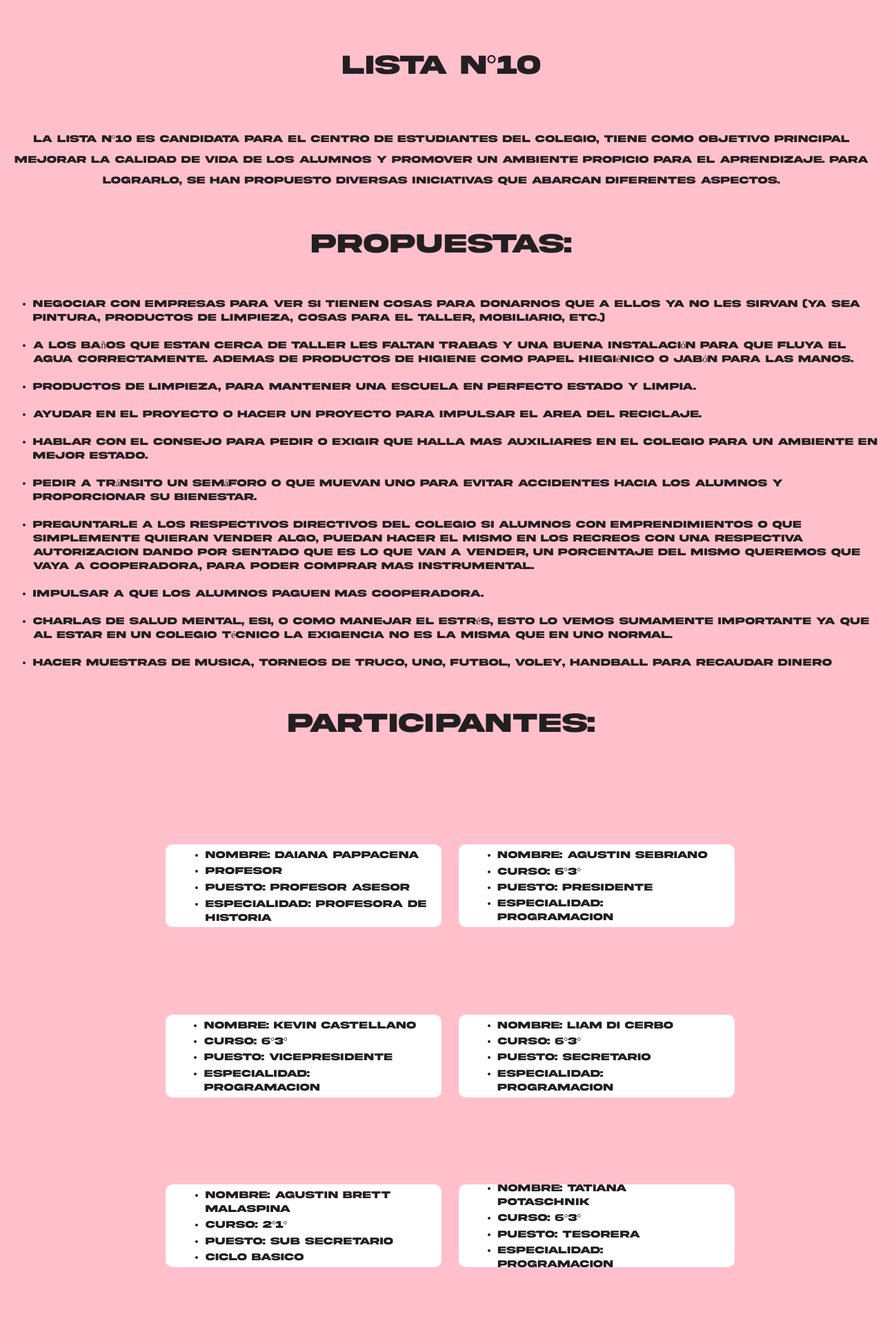
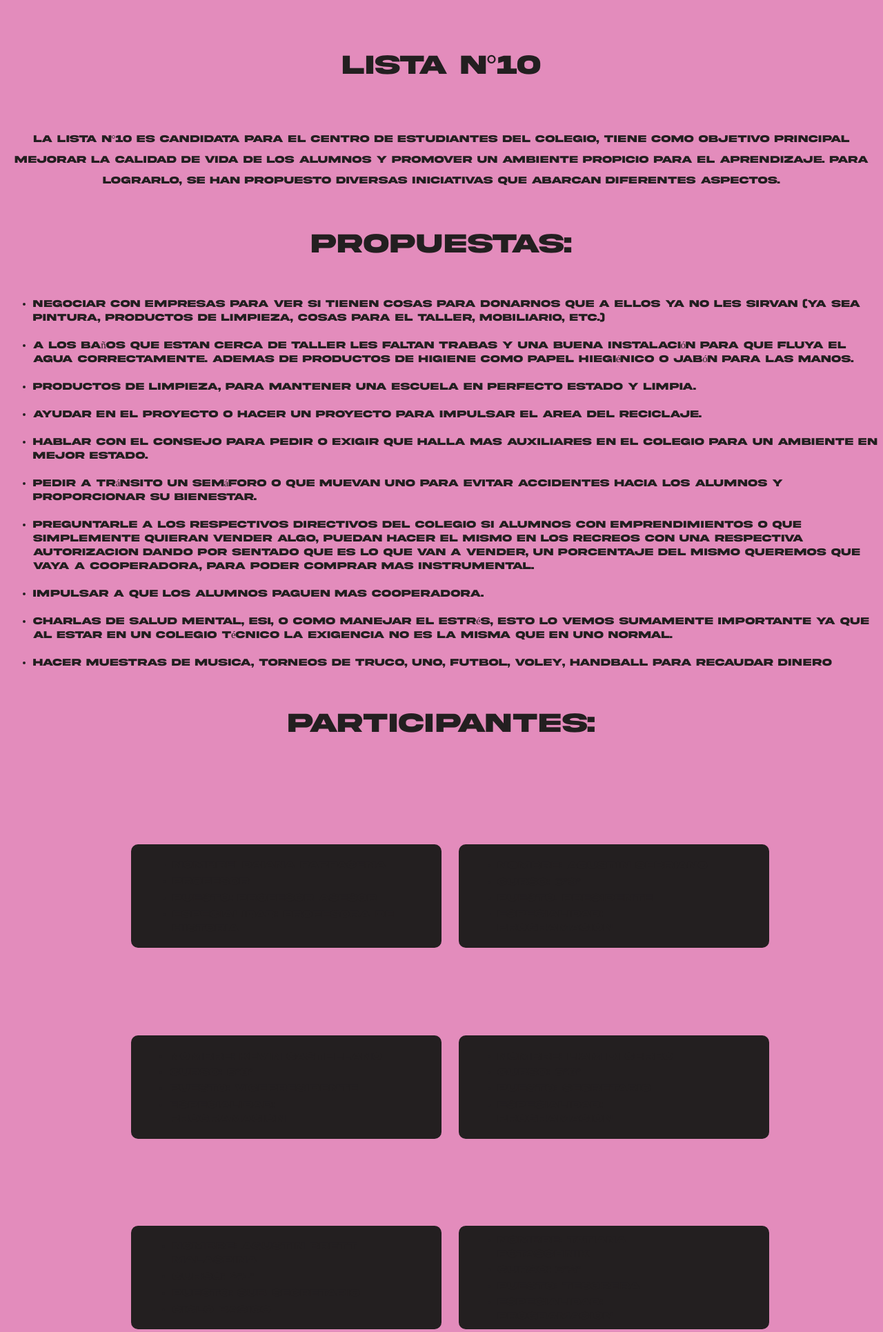
Before and after one commit to lista10chacabuco/lista10chacabuco.github.io, a PHP site: page / in a window 1280 px wide. Shown: the top 1931 px of the page at 69% size. Run offline with PHP 8.4, Linux system fonts and the light colour scheme.

Commit message:
Update style.css

```diff
--- a/pagina/pagina web centro/style.css
+++ b/pagina/pagina web centro/style.css
@@ -4,7 +4,7 @@
 }
 
 html {
-    background-color: pink ;
+    background-color: #E38CBC  ;
 }
 
 .centrar {
@@ -46,9 +46,9 @@ p {
 }
 
 .contenedor {
-    height: 120px;
-    width: 400px;
-    background-color: #ffffff; /* Color del Inter de Miami */
+    height: 150px;
+    width: 450px;
+    background-color: #231F20; ; /* Color del Inter de Miami */
     display: flex;
     border-radius: 10px;
     align-items: center;
```
